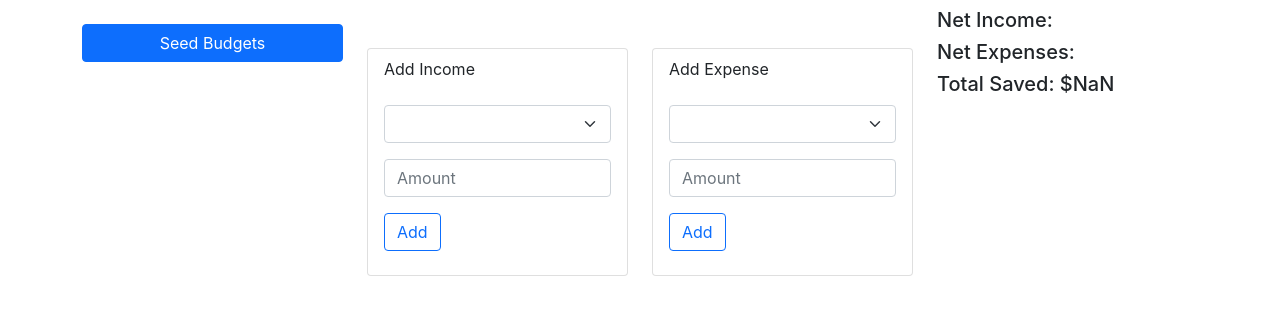
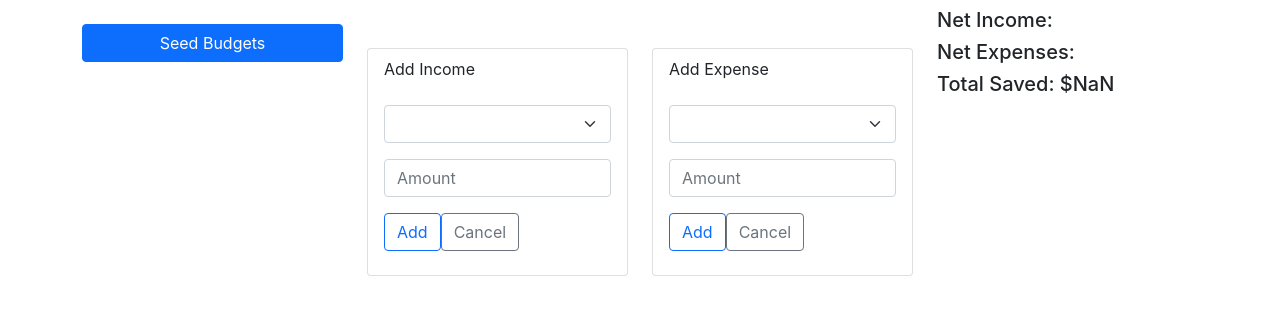
Before and after one commit to danielruffolodeveloper/superbudget-pwa, a React (Create React App) app in the folder client/: page / in a window 1280 px wide. Shown: the top 312 px of the page. Built offline with nearby package versions, Linux system fonts and the light colour scheme.

Commit message:
add clear selected expense and income

```diff
--- a/client/src/components/ExpenseForm.js
+++ b/client/src/components/ExpenseForm.js
@@ -5,7 +5,7 @@ import { v4 as uuidV4 } from "uuid"
 
 
 const ExpenseForm = () => {
-    const { handleUpdateSelectedBudgetExpenses, handleUpdateSelectedBudgetExpense, editExpenseMode, editExpense, setEditExpenseMode, removeExpense } = useBudgets()
+    const { handleUpdateSelectedBudgetExpenses, handleUpdateSelectedBudgetExpense, editExpenseMode, editExpense, setEditExpenseMode, removeExpense,clearSelectedExpense } = useBudgets()
     const expenseTypeRef = useRef()
     const amountRef = useRef()
 
@@ -76,6 +76,12 @@ const ExpenseForm = () => {
                             Remove
                         </Button>
                         }
+                        <Button variant="outline-secondary"
+                            onClick={() => {
+                                clearSelectedExpense()
+                            }}>
+                            Cancel
+                        </Button>
                     </Form.Group>
                 </ListGroup.Item>
             </ListGroup>
--- a/client/src/components/IncomeForm.js
+++ b/client/src/components/IncomeForm.js
@@ -5,7 +5,7 @@ import { v4 as uuidV4 } from "uuid"
 
 
 const IncomeForm = () => {
-    const { handleUpdateSelectedBudgetIncomes, handleUpdateSelectedBudgetIncome, editIncomeMode, editIncome, setEditIncomeMode, removeIncome } = useBudgets()
+    const { handleUpdateSelectedBudgetIncomes, handleUpdateSelectedBudgetIncome, editIncomeMode, editIncome, setEditIncomeMode, removeIncome,clearSelectedIncome } = useBudgets()
     const incomeTypeRef = useRef()
     const amountRef = useRef()
 
@@ -67,6 +67,12 @@ const IncomeForm = () => {
                             Remove
                         </Button>
                         }
+                        <Button variant="outline-secondary"
+                            onClick={() => {
+                                clearSelectedIncome()
+                            }}>
+                            Cancel
+                        </Button>
                     </Form.Group>
                 </ListGroup.Item>
             </ListGroup>
--- a/client/src/contexts/BudgetsContext.js
+++ b/client/src/contexts/BudgetsContext.js
@@ -189,6 +189,19 @@ export const BudgetsProvider = ({ children }) => {
         setBudgets(budgetMonths)
     }
 
+    // function to clear selected income and set edit mode to false
+    const clearSelectedIncome = () => {
+        setEditIncome({})
+        setEditIncomeMode(false)
+    }
+
+    // function to clear selected expense and set edit mode to false
+    const clearSelectedExpense = () => {
+        setEditExpense({})
+        setEditExpenseMode(false)
+    }
+
+
 
     return (
         <BudgetsContext.Provider
@@ -212,6 +225,8 @@ export const BudgetsProvider = ({ children }) => {
                 editExpense,
                 setEditExpense,
                 setEditIncome,
+                clearSelectedIncome,
+                clearSelectedExpense,
                 removeIncome,
                 removeExpense,
 
```
